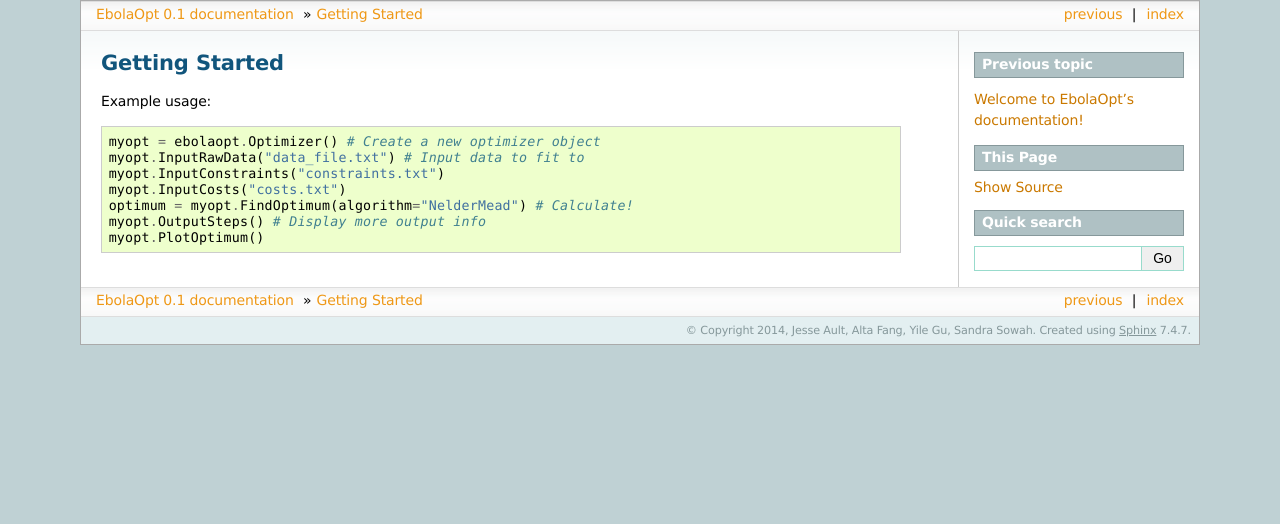
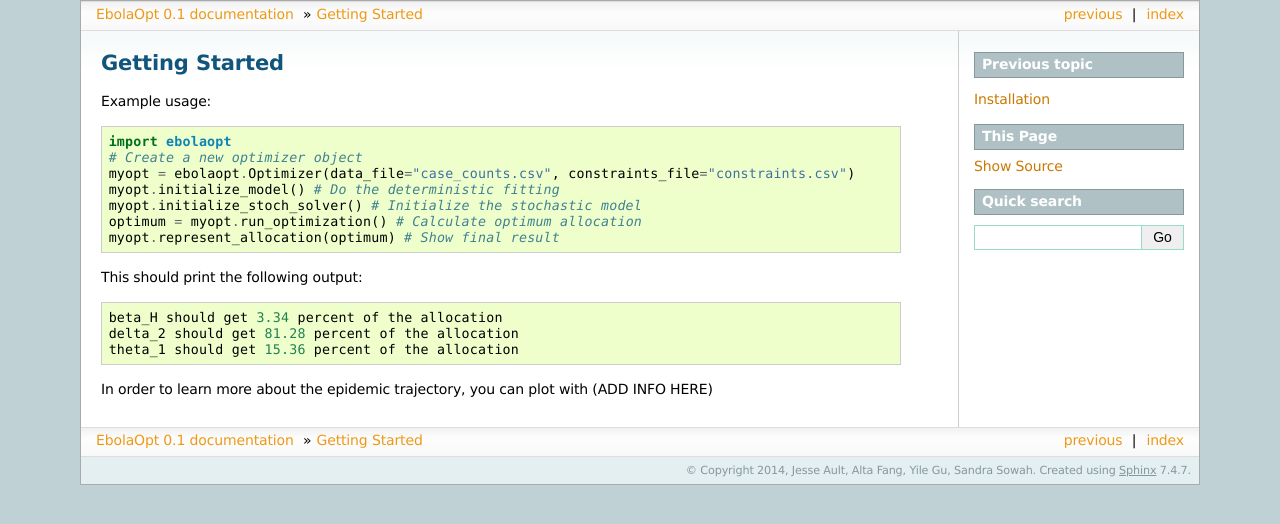
Before and after one commit to GabeOchieng/ebolaproject, a Sphinx documentation site: the page built from docs/getting_started.rst, in a window 1280 px wide. Shown: the top 524 px of the page. Built offline with Sphinx 7.4.7, drawn with Linux system fonts in a browser that asks for light colours.

Commit message:
Cleanup, adding setup script, more documentation, and handling case where total resources are more than needed

```diff
--- a/docs/getting_started.rst
+++ b/docs/getting_started.rst
@@ -3,10 +3,18 @@
 
 Example usage::
 
-    myopt = ebolaopt.Optimizer() # Create a new optimizer object
-    myopt.InputRawData("data_file.txt") # Input data to fit to
-    myopt.InputConstraints("constraints.txt")
-    myopt.InputCosts("costs.txt")
-    optimum = myopt.FindOptimum(algorithm="NelderMead") # Calculate!
-    myopt.OutputSteps() # Display more output info
-    myopt.PlotOptimum()
+    import ebolaopt
+    # Create a new optimizer object
+    myopt = ebolaopt.Optimizer(data_file="case_counts.csv", constraints_file="constraints.csv")
+    myopt.initialize_model() # Do the deterministic fitting
+    myopt.initialize_stoch_solver() # Initialize the stochastic model
+    optimum = myopt.run_optimization() # Calculate optimum allocation
+    myopt.represent_allocation(optimum) # Show final result
+
+This should print the following output::
+
+    beta_H should get 3.34 percent of the allocation
+    delta_2 should get 81.28 percent of the allocation
+    theta_1 should get 15.36 percent of the allocation
+
+In order to learn more about the epidemic trajectory, you can plot with (ADD INFO HERE)
--- a/docs/index.rst
+++ b/docs/index.rst
@@ -23,6 +23,7 @@
 .. toctree::
    :maxdepth: 2
 
+   installation
    getting_started
 
 
```
Also changed, not shown: docs/installation.rst (added, +28 -0 lines), setup.py (added, +11 -0 lines), 8 other files.
